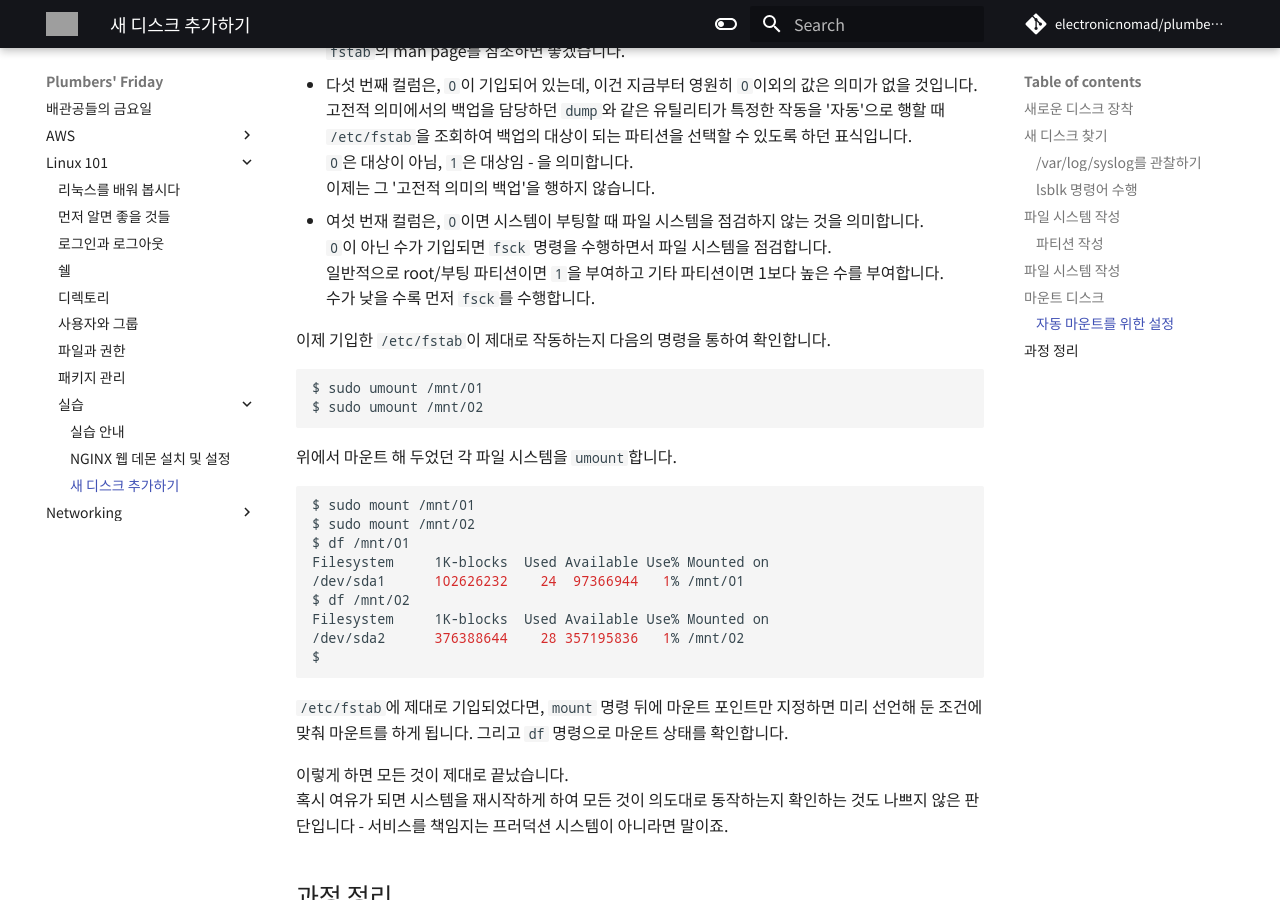
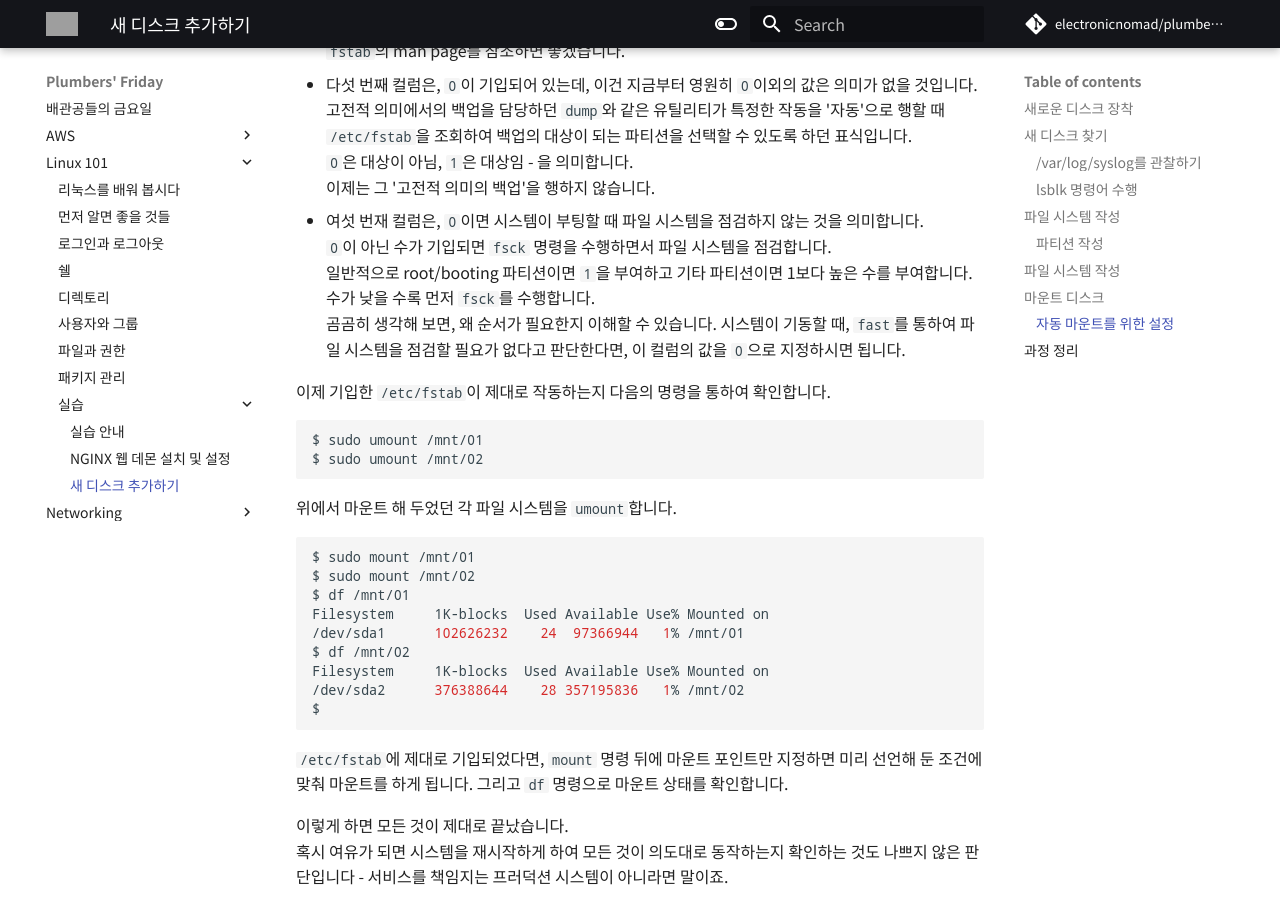
Before and after one commit to electronicnomad/plumbers-friday, an MkDocs documentation site: the page built from docs/linux/tutorials/disk.md, in a window 1280 px wide and 900 px high, scrolled down 10177 px. Built offline with MkDocs 1.6.1 and Material for MkDocs 9.7.7, drawn with Linux system fonts in a browser that asks for light colours; some web fonts are replaced; comment, search, counter and statistics services are not loaded; grey boxes are pictures that could not be loaded.

Commit message:
Update disk.md

```diff
--- a/docs/linux/tutorials/disk.md
+++ b/docs/linux/tutorials/disk.md
@@ -488,9 +488,12 @@ UUID=c047e4fd-abd8-453c-aeb7-af484330e425       /mnt/02 ext4    defaults
 이제는 그 '고전적 의미의 백업'을 행하지 않습니다.
 * 여섯 번재 컬럼은, `0`이면 시스템이 부팅할 때 파일 시스템을 점검하지 않는 것을 의미합니다.
 `0`이 아닌 수가 기입되면 `fsck` 명령을 수행하면서 파일 시스템을 점검합니다.
-일반적으로 root/부팅 파티션이면 `1`을 부여하고
+일반적으로 root/booting 파티션이면 `1`을 부여하고
 기타 파티션이면 1보다 높은 수를 부여합니다.
 수가 낮을 수록 먼저 `fsck`를 수행합니다.
+곰곰히 생각해 보면, 왜 순서가 필요한지 이해할 수 있습니다.
+시스템이 기동할 때, `fast`를 통하여 파일 시스템을 점검할 필요가 없다고 판단한다면, 이 컬럼의 값을 `0`으로
+지정하시면 됩니다.
 
 이제 기입한 `/etc/fstab`이 제대로 작동하는지 다음의 명령을 통하여 확인합니다.
 
```
Also changed, not shown: other parts of docs/linux/tutorials/disk.md (+2 -2 lines).
